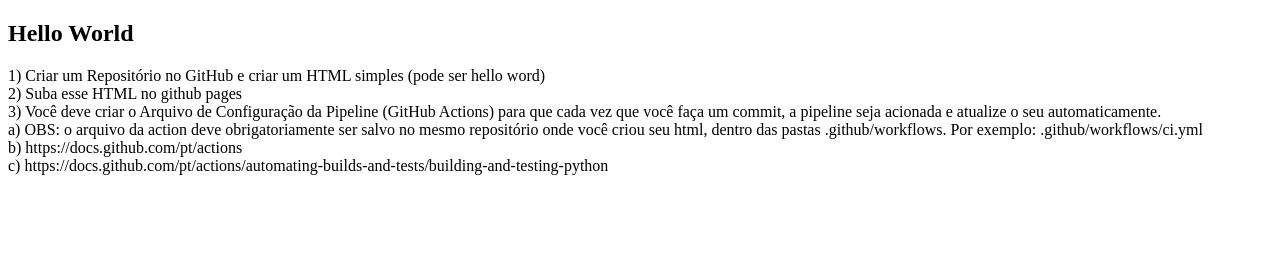
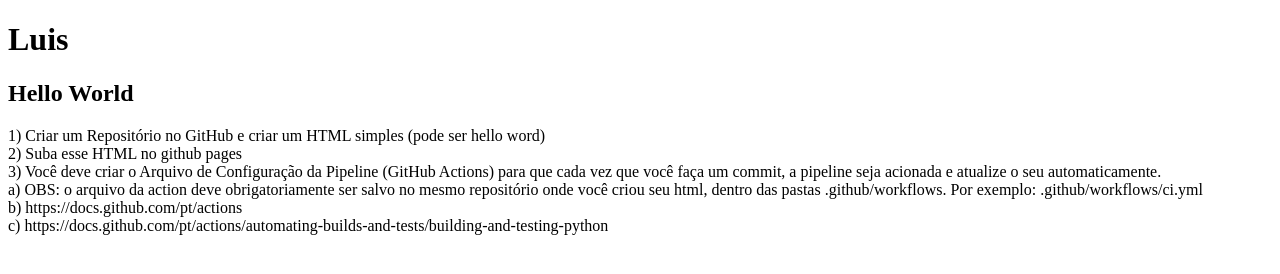
Before and after one commit to Luis0756/atv-github-actions, a plain HTML site: page index.html in a window 1280 px wide. Drawn offline with Linux system fonts and the light colour scheme.

Commit message:
Update index.html

```diff
--- a/index.html
+++ b/index.html
@@ -7,6 +7,7 @@
     <title>ATV github actions</title>
 </head>
 <body>
+    <h1>Luis</h1>
     <h2>Hello World</h2>
     <p>
         1) Criar um Repositório no GitHub e criar um HTML simples (pode ser hello word)
```
